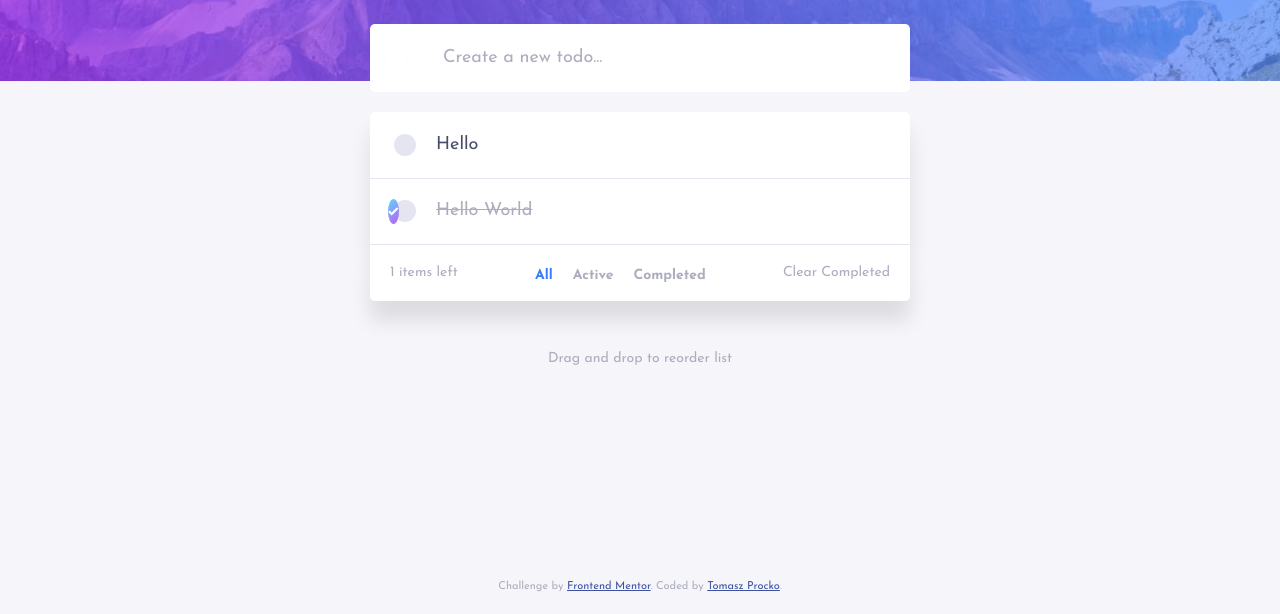
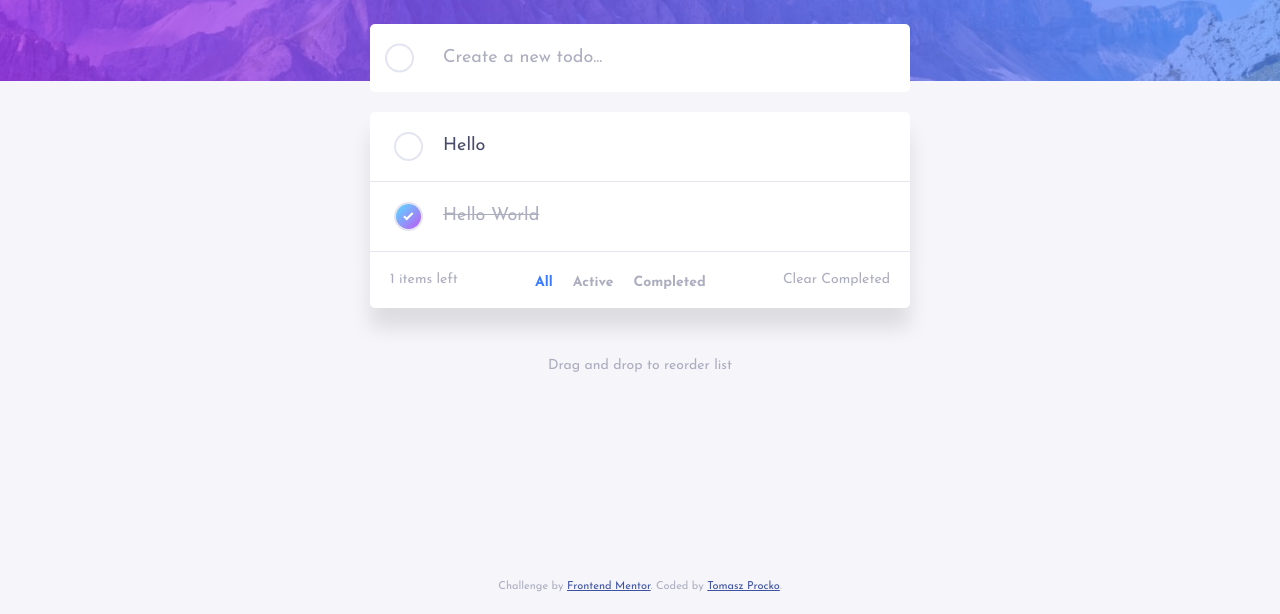
Before and after one commit to prociek/todo-app-main, a plain HTML site: page index.html in a window 1280 px wide. Shown: the part 186-800 px from the top of the page. Drawn offline with Linux system fonts and the light colour scheme.

Commit message:
Fix border on item element

```diff
--- a/css/styles.css
+++ b/css/styles.css
@@ -205,7 +205,7 @@ body {
   cursor: pointer;
 }
 .todo-list__btn-check svg {
-  display: none;
+  /* display: none; */
   margin: auto;
 }
 .todo-list__item.checked .todo-list__btn-check {
@@ -245,10 +245,13 @@ body {
   .todo-list__item {
     padding: 2rem 2.4rem;
   }
+  .border {
+    width: 2.9rem;
+    height: 2.9rem;
+  }
   .todo-list__btn-check {
     width: 2.5rem;
     height: 2.5rem;
-    margin-right: 2.4rem;
   }
   .todo-list__text {
     font-size: 1.8rem;
--- a/index.html
+++ b/index.html
@@ -46,7 +46,12 @@
         <li class="todo-list__item" draggable="true">
           <div class="border">
             <button class="todo-list__btn-check">
-              <svg xmlns="http://www.w3.org/2000/svg" width="11" height="9">
+              <svg
+                xmlns="http://www.w3.org/2000/svg"
+                width="11"
+                height="9"
+                viewbox="0 0 11 9"
+              >
                 <path
                   fill="none"
                   stroke="#FFF"
```
Also changed, not shown: 1 other file.
